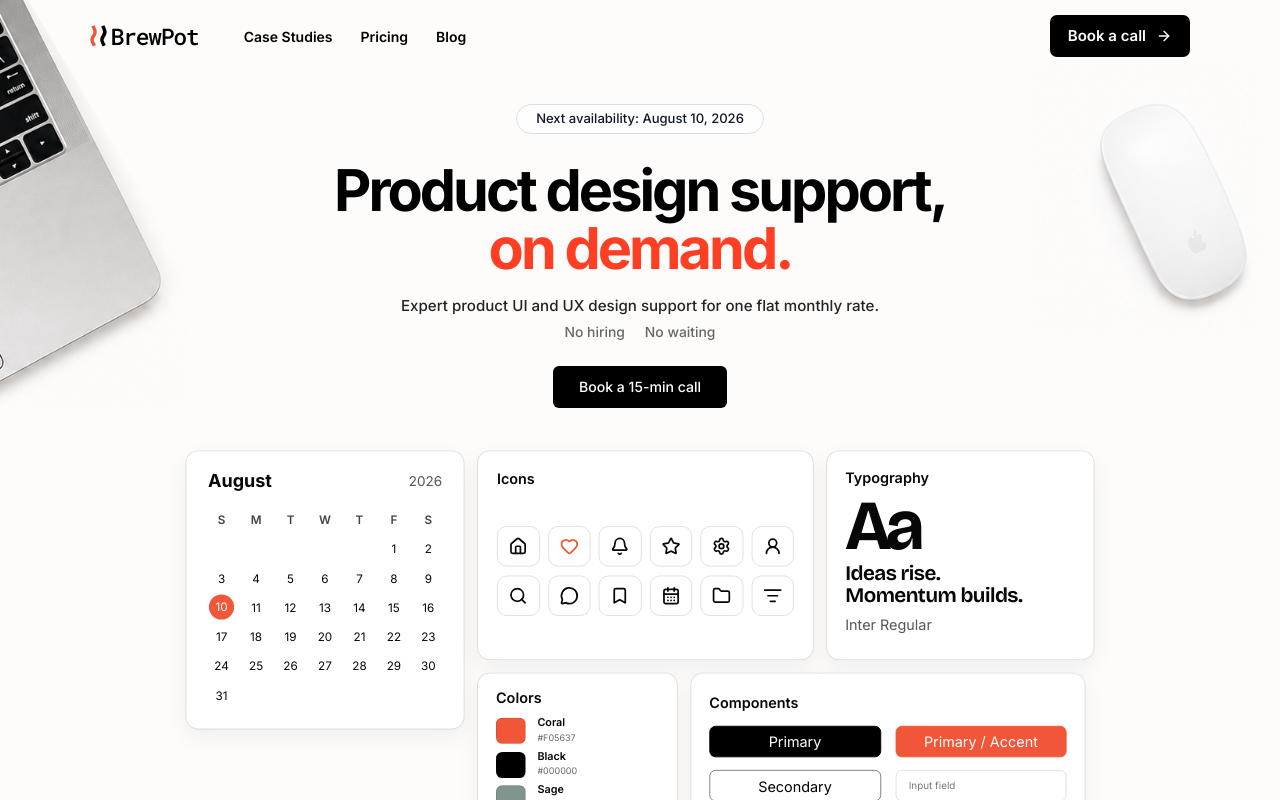
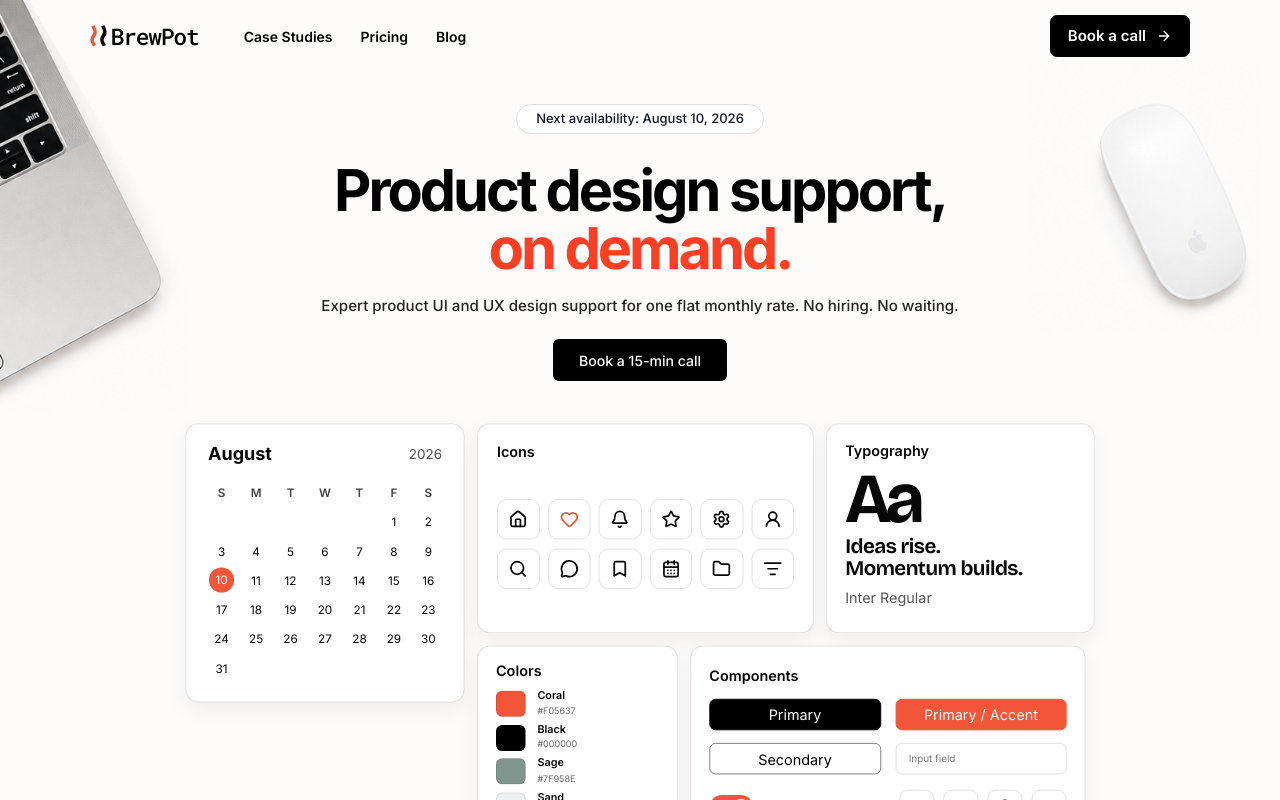
Before and after one commit to yatingzhaoo/BrewPot, a React (Vite) app: page / in a window 1280 px wide. Shown: the top 800 px of the page. Built offline with nearby package versions, Linux system fonts and the light colour scheme.

Commit message:
Append value points to hero subtitle

```diff
--- a/src/components/Hero.tsx
+++ b/src/components/Hero.tsx
@@ -131,11 +131,7 @@ export default function Hero() {
           <span>on demand.</span>
         </motion.h1>
         <motion.p initial={{ opacity: 0, y: 16 }} animate={{ opacity: 1, y: 0 }} transition={{ duration: 0.5, delay: 0.16 }}>
-          <span>Expert product UI and UX design support for one flat monthly rate.</span>
-          <span className="hero-subtitle-points">
-            <span>No hiring</span>
-            <span>No waiting</span>
-          </span>
+          Expert product UI and UX design support for one flat monthly rate. No hiring. No waiting.
         </motion.p>
         <motion.a
           initial={{ opacity: 0, y: 14 }}
--- a/src/index.css
+++ b/src/index.css
@@ -480,9 +480,7 @@ body {
 .availability-badge { display: inline-flex; padding: 6px clamp(17px, 1.48vw, 22px); border: 1px solid #dedede; border-radius: 999px; background: rgba(255,255,255,.82); font-size: clamp(13px, 1.02vw, 15px); font-weight: 500; line-height: 1.2; }
 .hero-copy h1 { margin: 27px auto 17px; max-width: 1180px; color: #000; font-family: "Inter", sans-serif; font-size: clamp(50px, 4.5vw, 67px); font-weight: 700; line-height: 1.01; letter-spacing: -.052em; }
 .hero-copy h1 span { display: block; color: #ff3f24; }
-.hero-copy p { margin: 0 auto; max-width: 690px; font-size: clamp(15px, 1.18vw, 17px); font-weight: 500; line-height: 1.55; color: #242424; }
-.hero-copy p > span:first-child { display: block; }
-.hero-subtitle-points { display: flex; align-items: center; justify-content: center; gap: 20px; margin-top: 5px; color: #676767; font-size: .92em; font-weight: 500; }
+.hero-copy p { margin: 0 auto; max-width: 900px; font-size: clamp(15px, 1.18vw, 17px); font-weight: 500; line-height: 1.55; color: #242424; }
 .hero-cta { min-height: clamp(42px, 3.25vw, 49px); margin-top: 22px; padding: 0 clamp(26px, 2.05vw, 31px); border-radius: 6px; font-size: clamp(14px, 1.1vw, 17px); font-weight: 500; }
 
 .desk-object { position: absolute; z-index: 5; pointer-events: none; user-select: none; }
```
Also changed, not shown: 1 other file (tests, documents, lock files or other folders).
